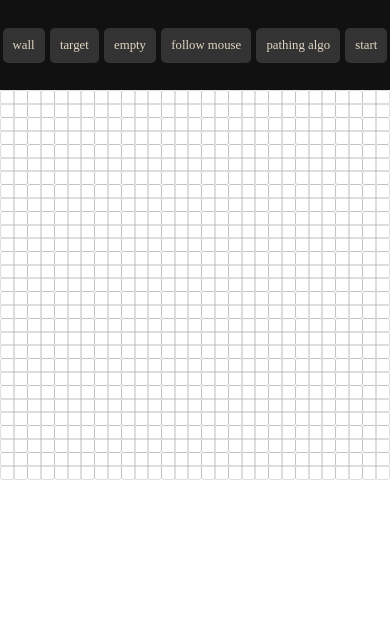
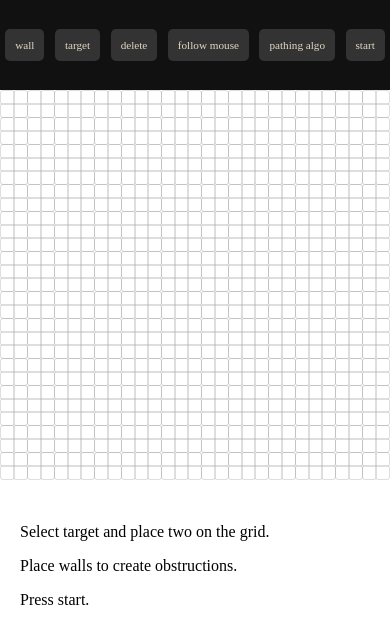
Before and after one commit to NoahMoat/Pathfinding-Visualizer, a plain HTML site: page index.html in a window 390 px wide. Drawn offline with Linux system fonts and the light colour scheme.

Commit message:
Add files via upload

```diff
--- a/index.html
+++ b/index.html
@@ -16,7 +16,7 @@
         target
       </div>
       <div id="empty" class="navItem block-selector">
-        empty
+        delete
       </div>
       <div id="followMouse" class="navItem block-selector">
         follow mouse
@@ -39,5 +39,16 @@
     <div id="container">
 
     </div>
+	<div id="how-to-use">
+	<p>
+		Select target and place two on the grid.
+	</p>
+	<p>
+		Place walls to create obstructions.
+	</p>
+	<p>
+		Press start.
+	</p>
+	</div>
   </body>
 </html>
--- a/main.css
+++ b/main.css
@@ -41,6 +41,7 @@ body,html {
 
 #container {
 margin:auto;
+margin-left:22%;
   z-index: 0;
   display: grid;
   height:calc(99% - 50px);
@@ -128,14 +129,20 @@ margin:auto;
 .dropdown .menu li:hover {
   background-color: rgb(47, 49, 49);
 }
+#how-to-use {
+position: absolute;
+top:100px;
+left:20px;
+width:20%;
+}
 
 @media only screen and (max-width: 650px) {
 	.navBar {
 		height:90px;
-		width:100vw;
+		width:100%;
 	}
 	.navItem {
-		font-size:0.8em;
+		font-size:0.7em;
 	}
 	#container {
 		grid-gap:0.1vw;
@@ -146,3 +153,17 @@ margin:auto;
 		width:100%;
 	}
 }
+
+@media only screen and (max-width: 811px) {
+	#how-to-use {
+		width:90%;
+		margin:0;
+		left:5;
+		top:130vw;
+
+	}
+	#container {
+	margin-left:0;
+	margin:auto;
+	}
+}
```
